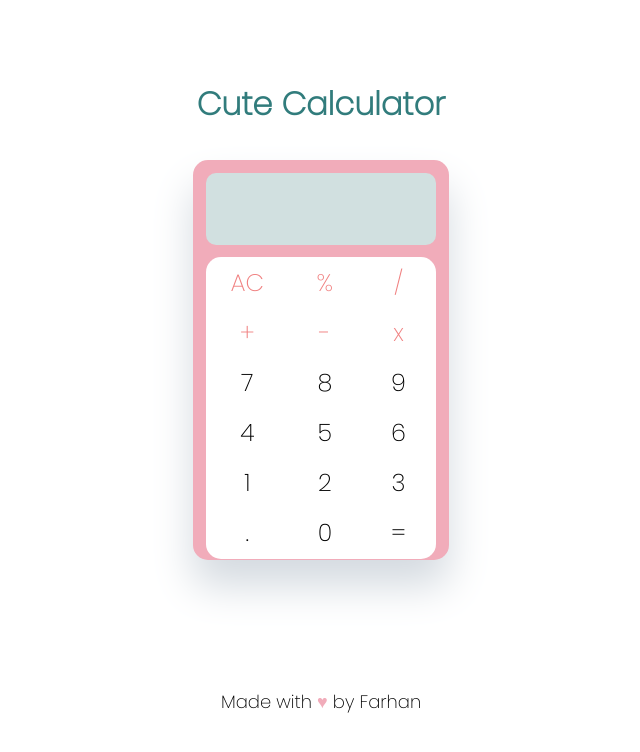
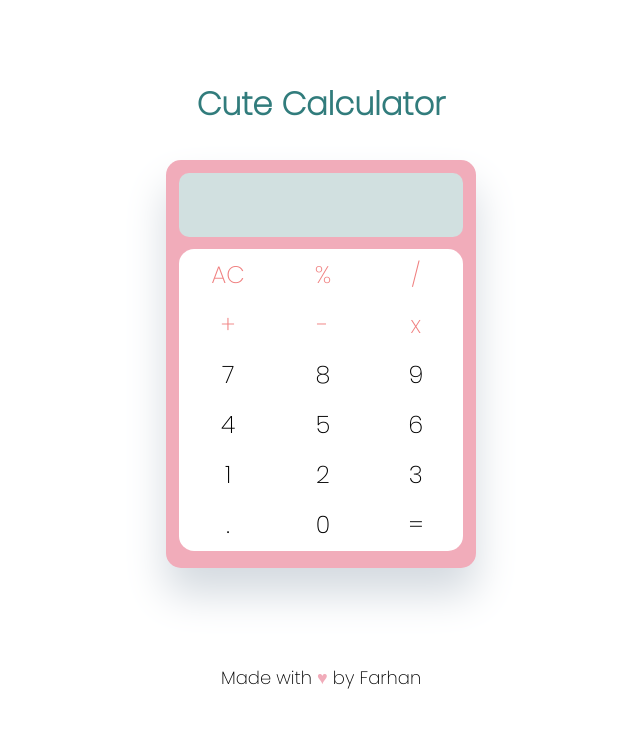
Before and after one commit to FarhanP/Calculator, a plain HTML site: page index.html in a window 1280 px wide. Shown: the whole page, without its empty margins (319-959 px from the left). Drawn offline with Linux system fonts and the light colour scheme.

Commit message:
Added responsive feature

```diff
--- a/index.css
+++ b/index.css
@@ -3,17 +3,20 @@
   margin: 0;
   height: 0;
   font-family: "Poppins", sans-serif;
+  -webkit-tap-highlight-color: transparent;
 }
 
 .container {
   margin: 0 auto;
   background-color: rgb(241, 172, 186);
   box-shadow: 0 26px 41px 0 #d4dae0;
-  width: 20vw;
-  height: 50vh;
+  width: 50vw;
+  height: 53vh;
   padding: 0.8rem;
   border-radius: 15px;
-  margin-top: 5rem;
+  margin-top: 4rem;
+  min-width: 260px;
+  min-height: 330px;
 }
 
 .title {
@@ -25,7 +28,7 @@
 
 #screen {
   background-color: #d1e0e0;
-  padding: 2rem;
+  padding: 1.5rem;
   border-radius: 10px;
   margin: 0 auto;
   height: 9vh;
@@ -57,7 +60,7 @@ td {
 
 .credit {
   text-align: center;
-  margin-top: 8rem;
+  margin-top: 6rem;
   font-size: large;
 }
 
@@ -69,3 +72,20 @@ td:active {
   background-color: rgb(255, 231, 236);
   border-radius: 60px;
 }
+
+@media (min-width: 40rem) {
+  .container {
+    width: 44vw;
+    height: 51vh;
+    max-width: 1000px;
+    padding: 0.8rem;
+    margin-top: 5rem;
+    max-width: 310px;
+  }
+
+  #screen {
+    padding: 2rem;
+    height: 8vh;
+    text-align: right;
+  }
+}
```
